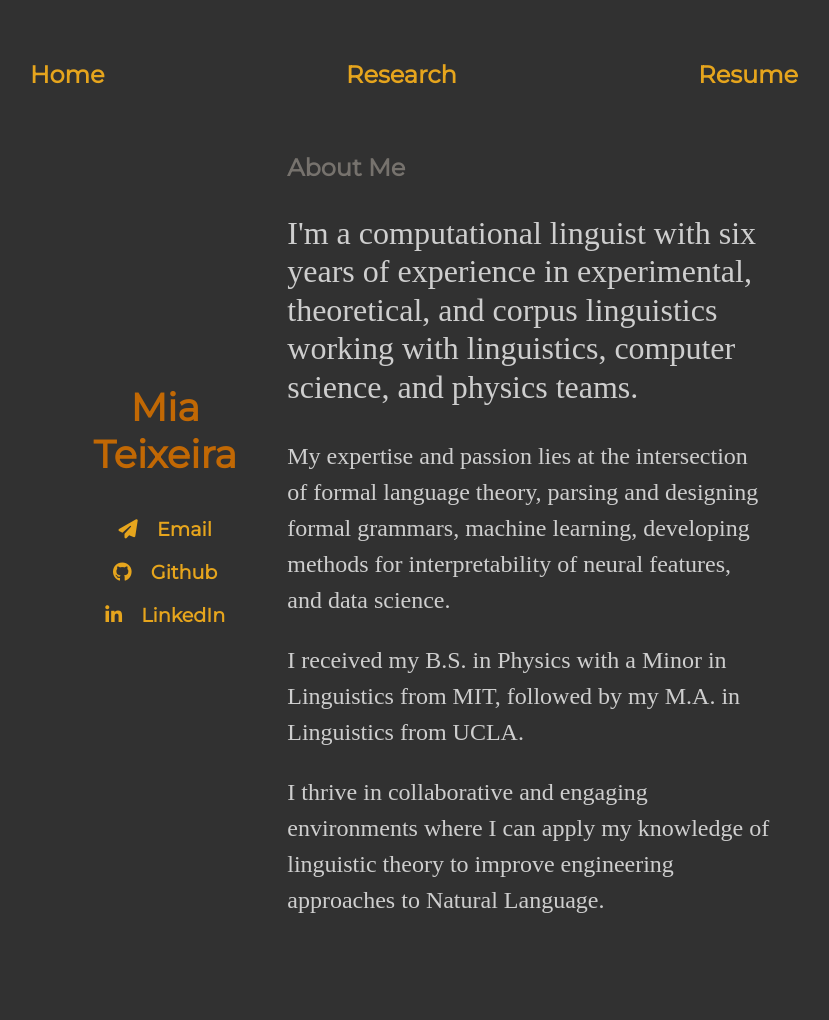
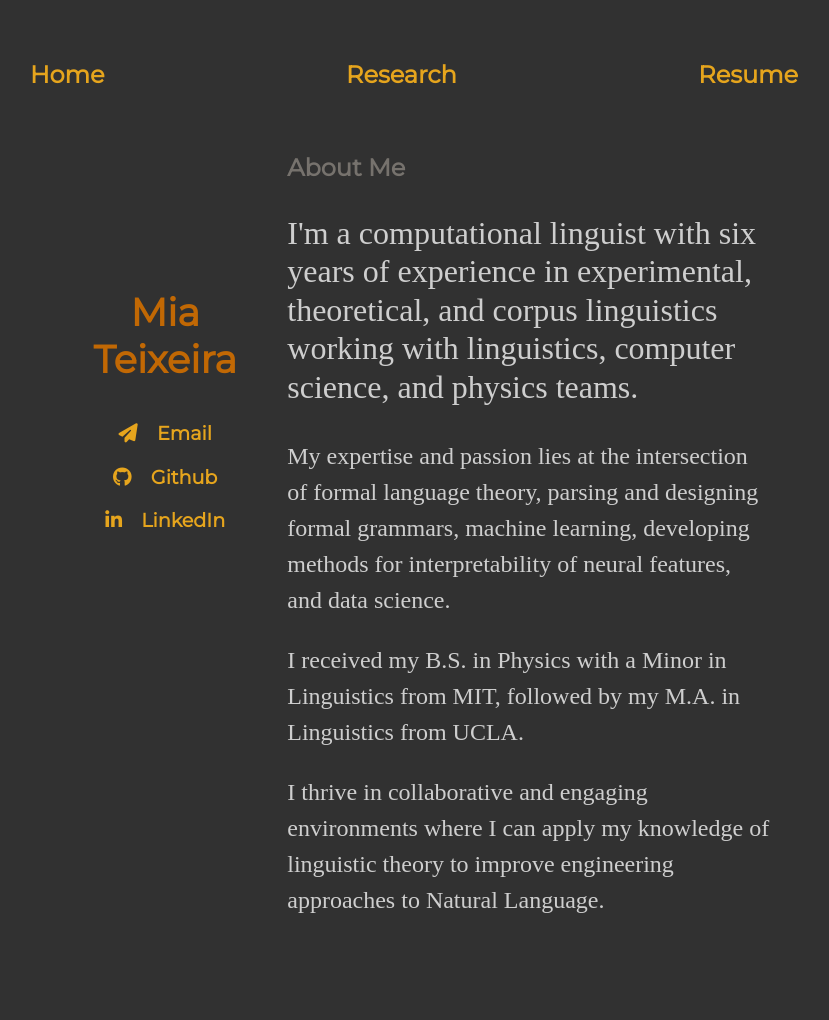
Before and after one commit to miateixeira/miateixeira.github.io, a Jekyll site: the page built from index.html, in a window 1280 px wide. Shown: the whole page, without its empty margins (226-1055 px from the left). Built offline with Jekyll 4.4.1, drawn with Linux system fonts in a browser that asks for light colours; nearby versions of some CDN libraries.

Commit message:
adjusted padding

```diff
--- a/css/main.css
+++ b/css/main.css
@@ -101,7 +101,7 @@ p {
   display: table-cell;
   text-align: center;
   vertical-align: top;
-  padding-top: 15%;
+  padding-top: 20px;
 }
 
 .container {
```
